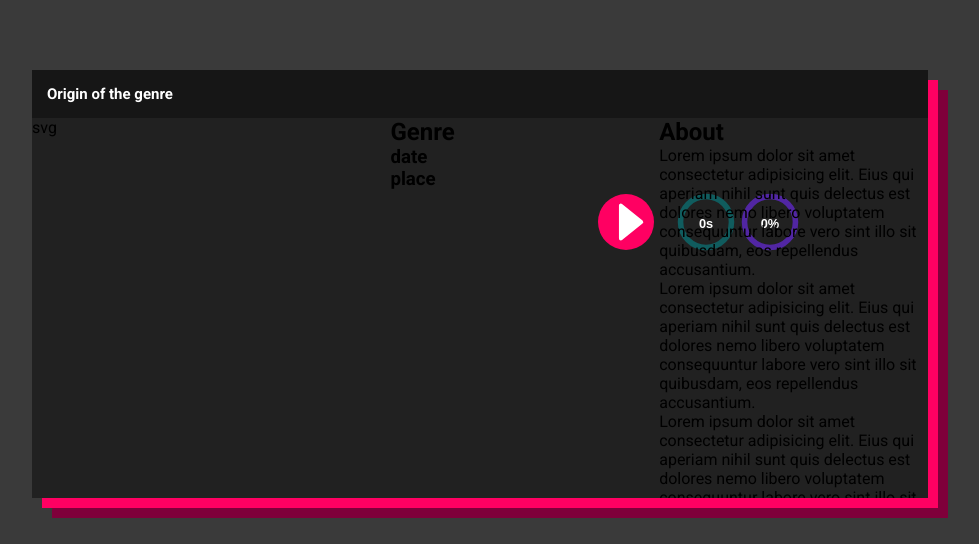
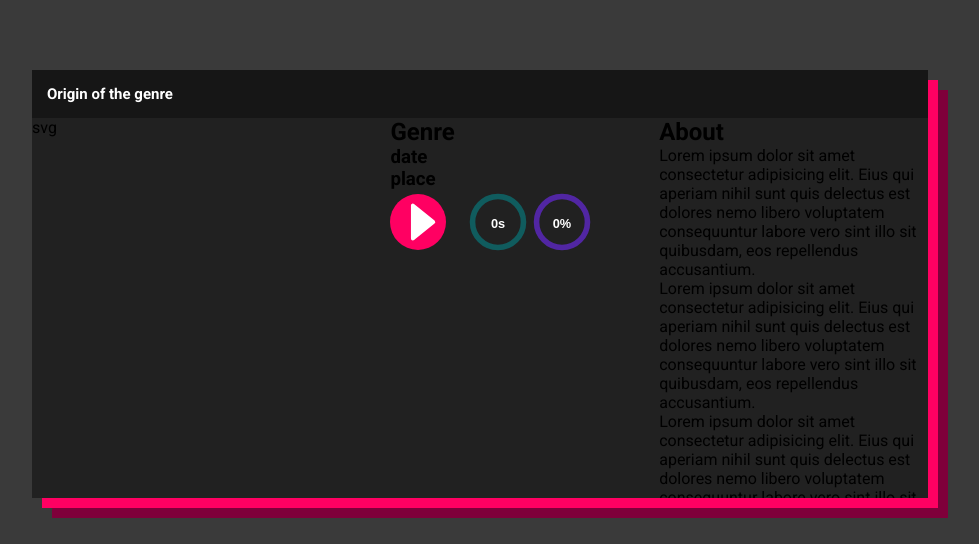
Before and after one commit to karolinavalentova2/timeline, a PHP site: page / in a window 1280 px wide; the page is wider, and only the part inside the window is pictured. Shown: the part 60-604 px from the top of that part, without its empty margins (160-1139 px from the left). Run offline with PHP 8.4, Linux system fonts and the light colour scheme.

Commit message:
fixed positioning of play btn

```diff
--- a/timeline.css
+++ b/timeline.css
@@ -247,10 +247,6 @@ footer {
   width: 3.5rem;
 }
 
-#play-button-SVG {
-  margin-left: 13em;
-}
-
 #playBtn:hover {
   cursor: pointer;
 }
```
